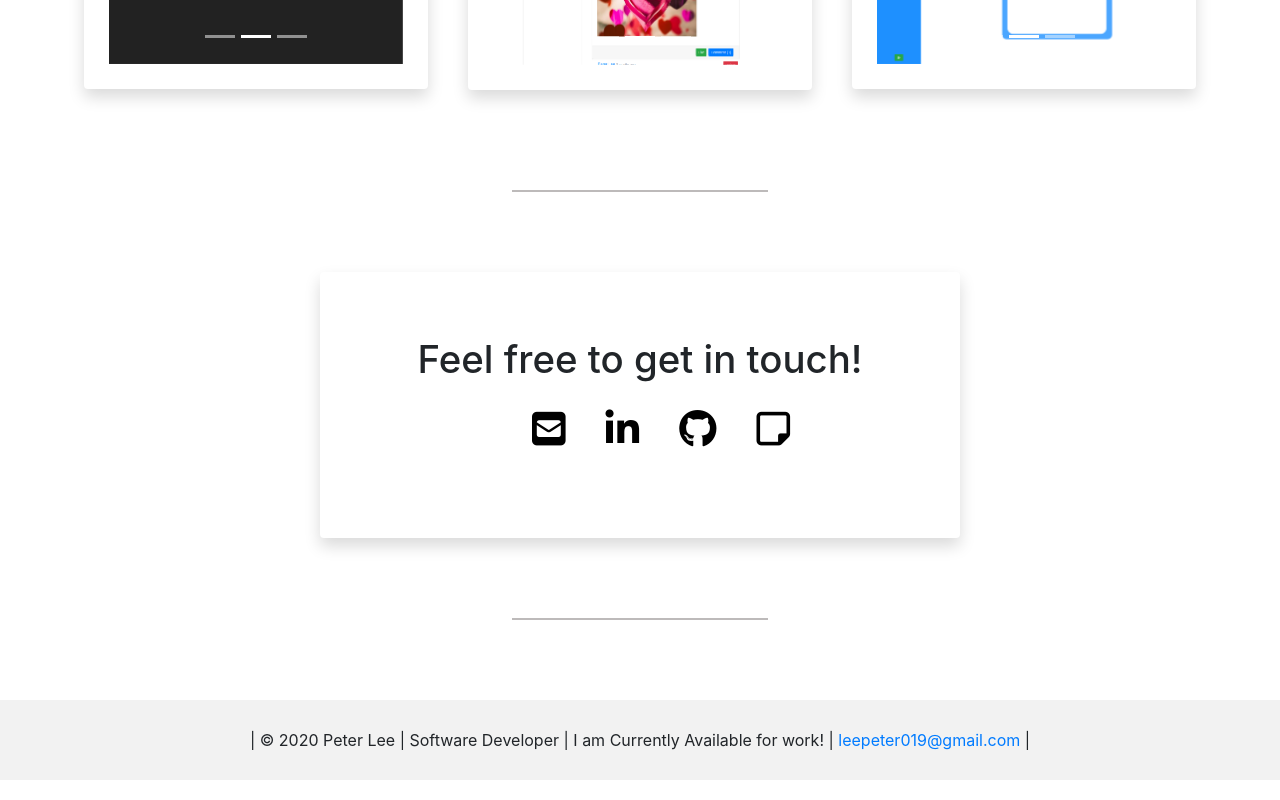
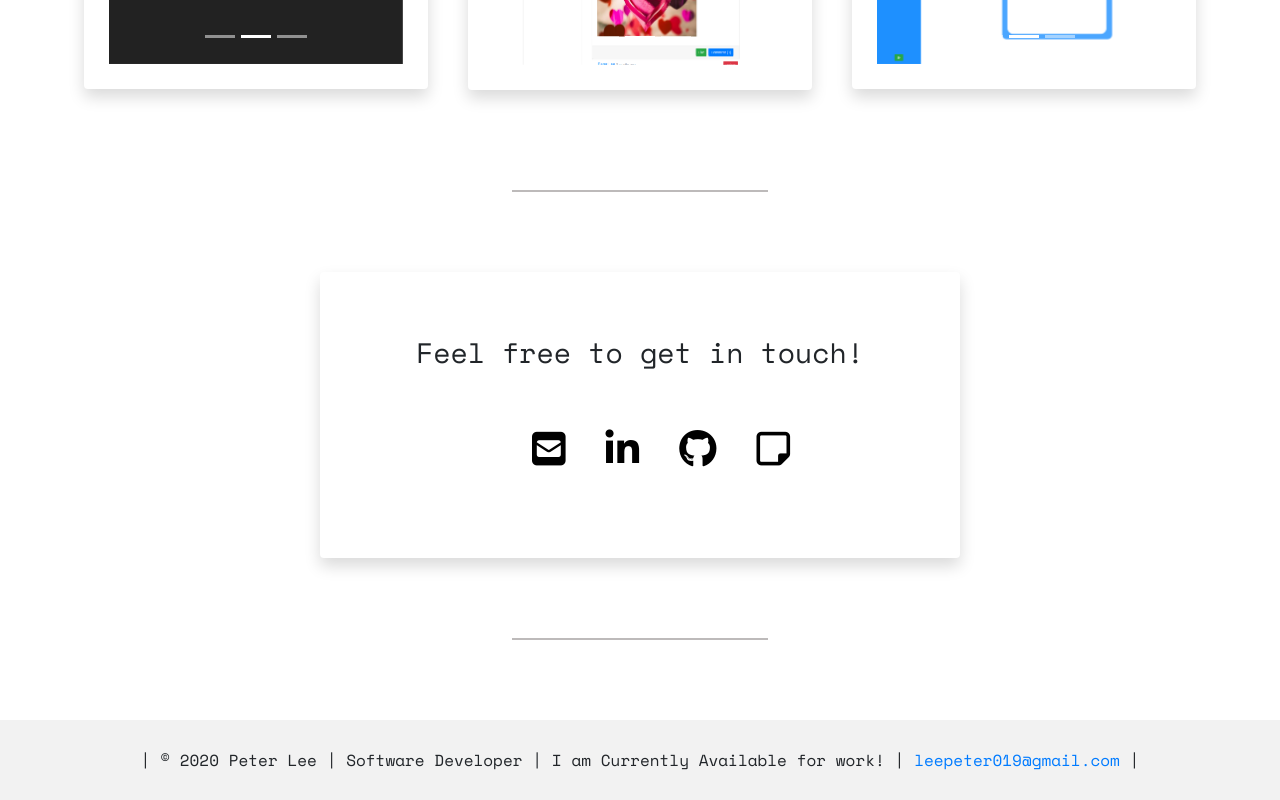
Before and after one commit to PedroL33/portfolio, a React (Create React App) app: page / in a window 1280 px wide. Shown: the part 1899-2699 px from the top of the page. Built offline with nearby package versions, Linux system fonts and the light colour scheme.

Commit message:
Added new font and favicon

```diff
--- a/public/index.html
+++ b/public/index.html
@@ -9,7 +9,7 @@
       name="description"
       content="Web site created using create-react-app"
     />
-    <link rel="apple-touch-icon" href="%PUBLIC_URL%/logo192.png" />
+    <link href="https://fonts.googleapis.com/css2?family=Space+Mono&display=swap" rel="stylesheet">
     <!--
       manifest.json provides metadata used when your web app is installed on a
       user's mobile device or desktop. See https://developers.google.com/web/fundamentals/web-app-manifest/
--- a/src/App.css
+++ b/src/App.css
@@ -1,3 +1,7 @@
+body {
+  font-family: 'Space Mono', monospace;
+}
+
 .navbar-sticky {
   position: fixed;
   top: 0;
@@ -147,7 +151,8 @@
 }
 
 .contact-container h1 {
-  font-size: 3vw;
+  font-size: 2.2vw;
+  margin-bottom: 5vh;
 }
 
 .contact-links {
@@ -183,6 +188,7 @@
   width: 100%;
   font-size: 16px;
   height: 100px;
+  margin-bottom: 2vh;
 }
 
 .response-error, .response-success {
```
Also changed, not shown: 1 other file (tests, documents, lock files or other folders).
